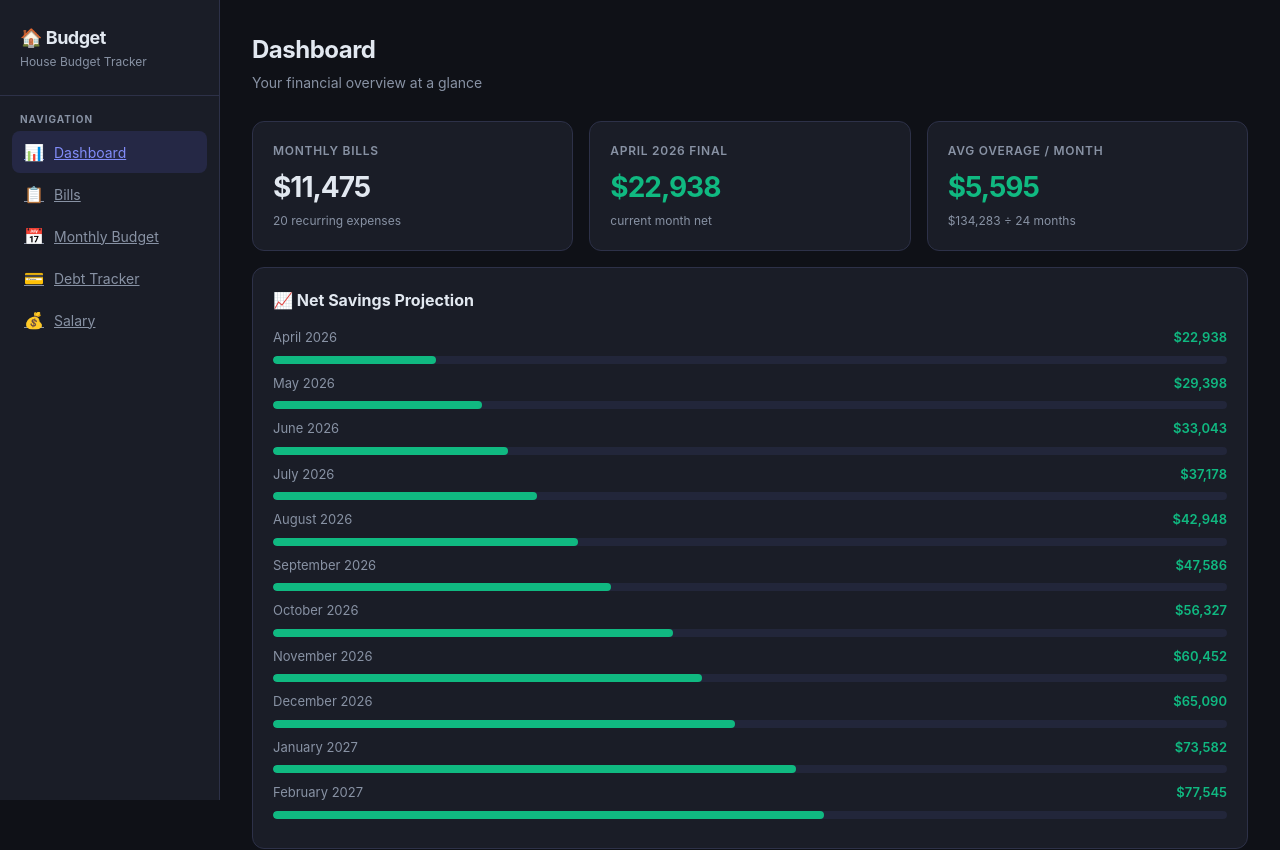
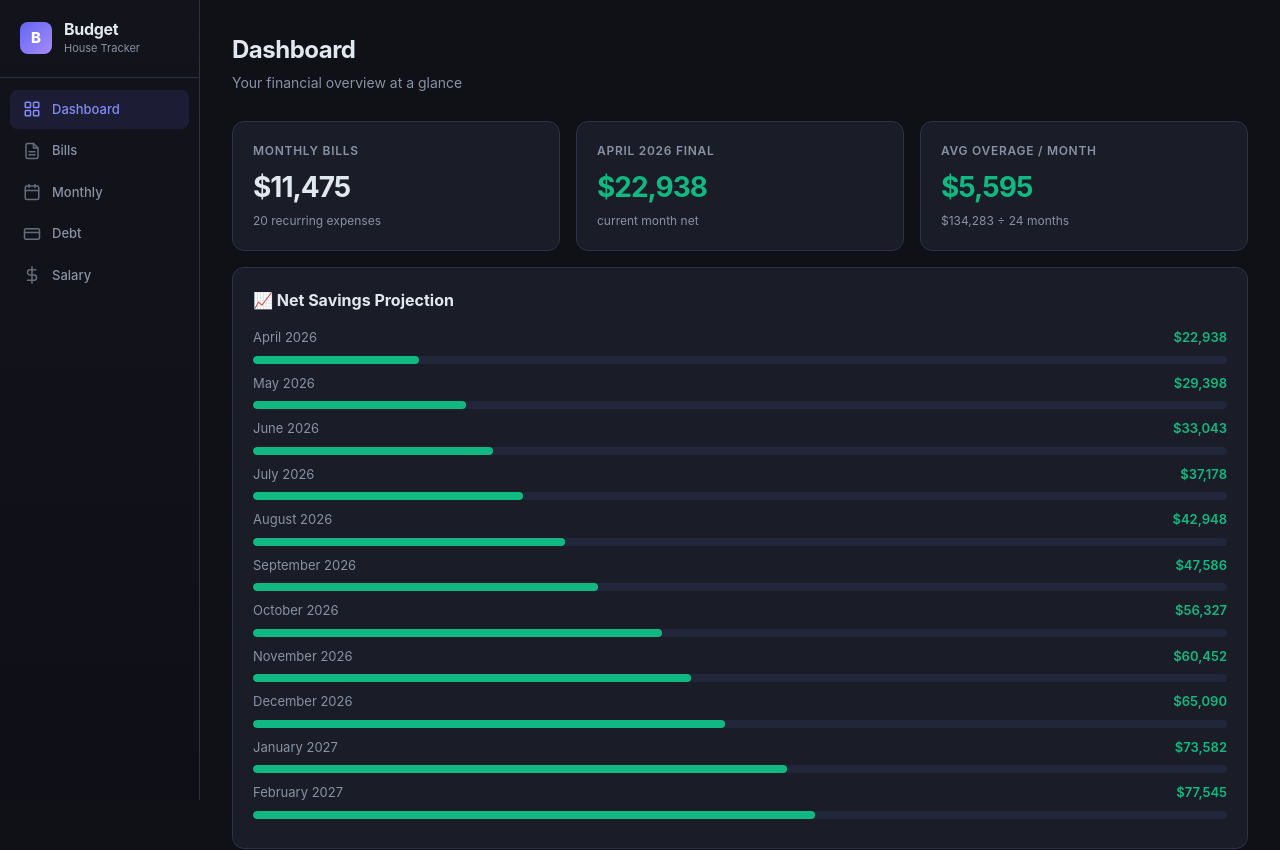
Before and after one commit to Chelsoconn/BudgetApp, a React (Vite) app: page /#/dashboard in a window 1280 px wide. Shown: the top 850 px of the page. Built offline with nearby package versions, Linux system fonts and the light colour scheme.

Commit message:
Redesign sidebar: SVG icons, gradient logo, cleaner nav

```diff
--- a/src/App.css
+++ b/src/App.css
@@ -7,11 +7,11 @@
 
 /* Sidebar */
 .sidebar {
-  width: 220px;
-  min-width: 220px;
-  background: var(--surface);
+  width: 200px;
+  min-width: 200px;
+  background: linear-gradient(180deg, #13141b 0%, #0f1017 100%);
   border-right: 1px solid var(--border);
-  padding: 24px 0;
+  padding: 0;
   display: flex;
   flex-direction: column;
   position: sticky;
@@ -21,67 +21,93 @@
 }
 
 .sidebar-logo {
-  padding: 0 20px 24px;
+  padding: 20px;
+  display: flex;
+  align-items: center;
+  gap: 12px;
   border-bottom: 1px solid var(--border);
 }
 
+.logo-mark {
+  width: 32px;
+  height: 32px;
+  border-radius: 8px;
+  background: linear-gradient(135deg, var(--accent), #a78bfa);
+  display: flex;
+  align-items: center;
+  justify-content: center;
+  font-weight: 800;
+  font-size: 15px;
+  color: white;
+  flex-shrink: 0;
+}
+
 .sidebar-logo h1 {
-  font-size: 18px;
+  font-size: 16px;
   font-weight: 700;
   color: var(--text);
-  letter-spacing: -0.5px;
+  letter-spacing: -0.3px;
+  line-height: 1.2;
 }
 
 .sidebar-logo p {
-  font-size: 12px;
+  font-size: 11px;
   color: var(--text-muted);
-  margin-top: 2px;
+  margin-top: 1px;
 }
 
 .nav-section {
-  padding: 16px 12px 8px;
-}
-
-.nav-section-label {
-  font-size: 10px;
-  font-weight: 700;
-  text-transform: uppercase;
-  letter-spacing: 0.1em;
-  color: var(--text-muted);
-  padding: 0 8px;
-  margin-bottom: 4px;
+  padding: 12px 10px;
+  display: flex;
+  flex-direction: column;
+  gap: 2px;
 }
 
 .nav-item {
   display: flex;
   align-items: center;
   gap: 10px;
-  padding: 9px 12px;
+  padding: 10px 12px;
   border-radius: var(--radius-sm);
   cursor: pointer;
-  font-size: 14px;
+  font-size: 13px;
+  font-weight: 500;
   color: var(--text-muted);
   transition: all 0.15s;
   border: none;
   background: none;
   width: 100%;
   text-align: left;
+  text-decoration: none;
 }
 
 .nav-item:hover {
-  background: var(--surface2);
+  background: rgba(255, 255, 255, 0.04);
   color: var(--text);
 }
 
 .nav-item.active {
-  background: rgba(99, 102, 241, 0.15);
+  background: rgba(99, 102, 241, 0.12);
+  color: var(--accent-hover);
+}
+
+.nav-item.active .nav-icon {
   color: var(--accent-hover);
 }
 
 .nav-item .nav-icon {
-  font-size: 16px;
   width: 20px;
-  text-align: center;
+  height: 18px;
+  display: flex;
+  align-items: center;
+  justify-content: center;
+  flex-shrink: 0;
+  opacity: 0.7;
+}
+
+.nav-item:hover .nav-icon,
+.nav-item.active .nav-icon {
+  opacity: 1;
 }
 
 /* Main */
--- a/src/App.jsx
+++ b/src/App.jsx
@@ -8,12 +8,21 @@ import MonthlyBudget from './components/MonthlyBudget';
 import Debt from './components/Debt';
 import SalaryCalc from './components/SalaryCalc';
 
+// Inline SVG icons — clean, no emojis
+const icons = {
+  dashboard: <svg width="18" height="18" viewBox="0 0 24 24" fill="none" stroke="currentColor" strokeWidth="2" strokeLinecap="round" strokeLinejoin="round"><rect x="3" y="3" width="7" height="7" rx="1"/><rect x="14" y="3" width="7" height="7" rx="1"/><rect x="3" y="14" width="7" height="7" rx="1"/><rect x="14" y="14" width="7" height="7" rx="1"/></svg>,
+  bills: <svg width="18" height="18" viewBox="0 0 24 24" fill="none" stroke="currentColor" strokeWidth="2" strokeLinecap="round" strokeLinejoin="round"><path d="M14 2H6a2 2 0 0 0-2 2v16a2 2 0 0 0 2 2h12a2 2 0 0 0 2-2V8Z"/><path d="M14 2v6h6"/><path d="M8 13h8"/><path d="M8 17h8"/></svg>,
+  monthly: <svg width="18" height="18" viewBox="0 0 24 24" fill="none" stroke="currentColor" strokeWidth="2" strokeLinecap="round" strokeLinejoin="round"><rect x="3" y="4" width="18" height="18" rx="2"/><path d="M16 2v4"/><path d="M8 2v4"/><path d="M3 10h18"/></svg>,
+  debt: <svg width="18" height="18" viewBox="0 0 24 24" fill="none" stroke="currentColor" strokeWidth="2" strokeLinecap="round" strokeLinejoin="round"><rect x="2" y="5" width="20" height="14" rx="2"/><path d="M2 10h20"/></svg>,
+  salary: <svg width="18" height="18" viewBox="0 0 24 24" fill="none" stroke="currentColor" strokeWidth="2" strokeLinecap="round" strokeLinejoin="round"><line x1="12" y1="1" x2="12" y2="23"/><path d="M17 5H9.5a3.5 3.5 0 0 0 0 7h5a3.5 3.5 0 0 1 0 7H6"/></svg>,
+};
+
 const NAV = [
-  { path: '/dashboard', label: 'Dashboard', icon: '📊' },
-  { path: '/bills', label: 'Bills', icon: '📋' },
-  { path: '/monthly', label: 'Monthly Budget', icon: '📅' },
-  { path: '/debt', label: 'Debt Tracker', icon: '💳' },
-  { path: '/salary', label: 'Salary', icon: '💰' },
+  { path: '/dashboard', label: 'Dashboard', icon: icons.dashboard },
+  { path: '/bills', label: 'Bills', icon: icons.bills },
+  { path: '/monthly', label: 'Monthly', icon: icons.monthly },
+  { path: '/debt', label: 'Debt', icon: icons.debt },
+  { path: '/salary', label: 'Salary', icon: icons.salary },
 ];
 
 function App() {
@@ -30,11 +39,13 @@ function App() {
     <div className="app">
       <nav className="sidebar">
         <div className="sidebar-logo">
-          <h1>🏠 Budget</h1>
-          <p>House Budget Tracker</p>
+          <div className="logo-mark">B</div>
+          <div>
+            <h1>Budget</h1>
+            <p>House Tracker</p>
+          </div>
         </div>
         <div className="nav-section">
-          <div className="nav-section-label">Navigation</div>
           {NAV.map((item) => (
             <NavLink
               key={item.path}
```
